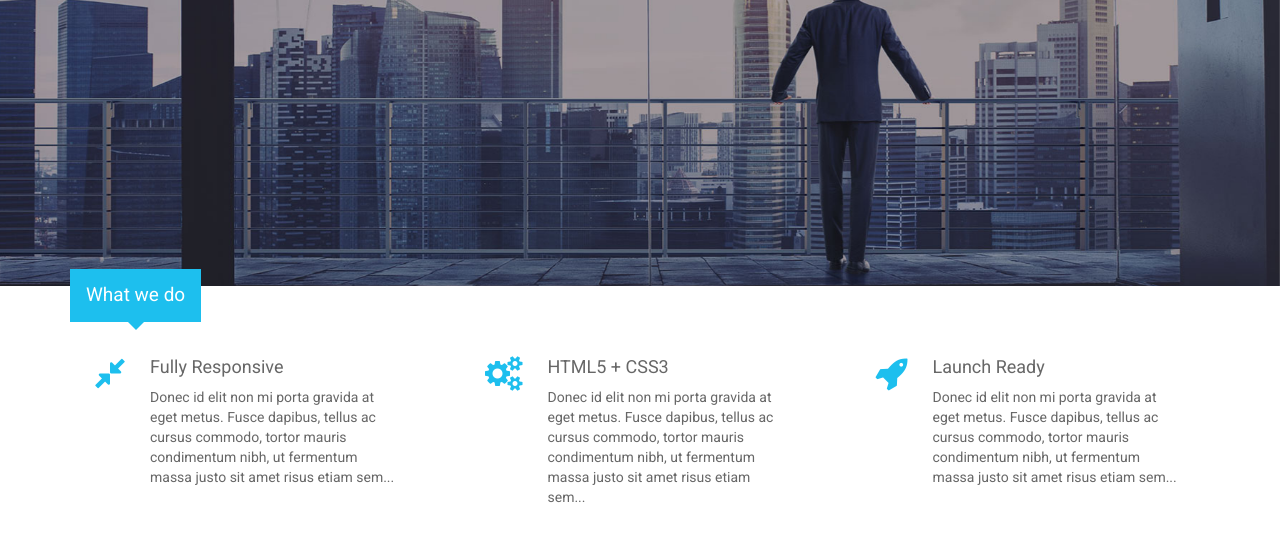
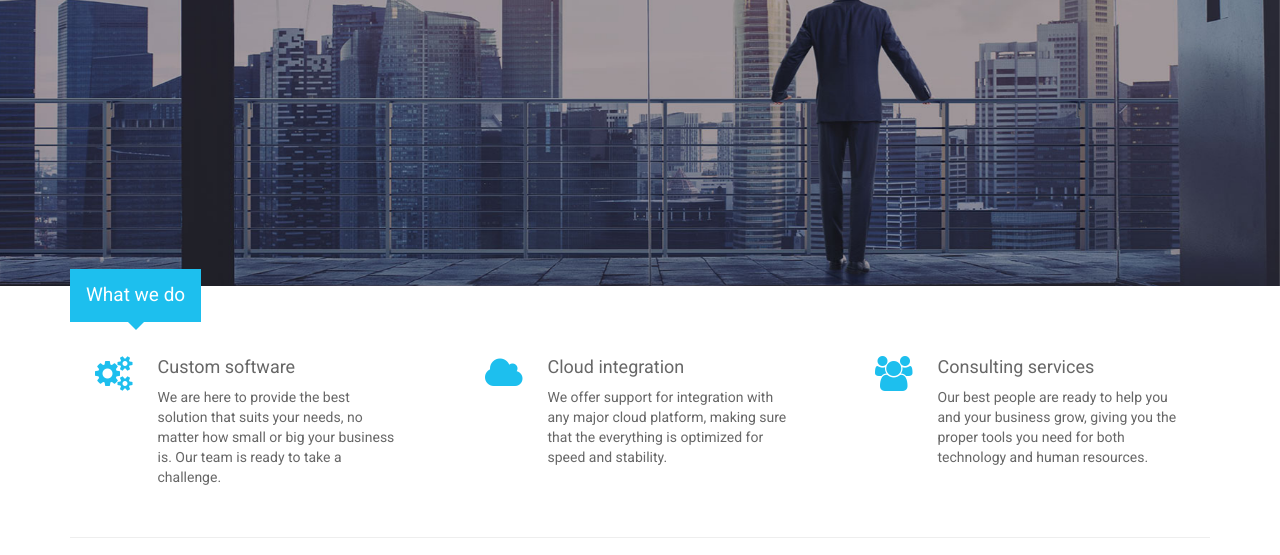
Before and after one commit to vtfuture/vtfuture.github.io, a plain HTML site: page index.html in a window 1280 px wide. Shown: the part 384-939 px from the top of the page. Drawn offline with Linux system fonts and the light colour scheme; some packages are replaced by stand-ins of ours.

Commit message:
update texts

```diff
--- a/css/landing-page.scss
+++ b/css/landing-page.scss
@@ -322,6 +322,7 @@ h3 {
 
 	.parallax {
 		height: 500px;
+		margin-bottom: -100px;
 		.parallax-image {
 			background-position: center -100px;
 			position: relative;
--- a/index.html
+++ b/index.html
@@ -78,28 +78,28 @@
 		<div class="row">
         	<div class="col-md-4">
         		<div class="feature">
-                    <i class="fa fa-compress feature-icon"></i>
+                    <i class="fa fa-cogs feature-icon"></i>
         			<div class="ft-content">
-        				<h4>Fully Responsive</h4>
-                        <p>Donec id elit non mi porta gravida at eget metus. Fusce dapibus, tellus ac cursus commodo, tortor mauris condimentum nibh, ut fermentum massa justo sit amet risus etiam sem...</p>
+        				<h4>Custom software</h4>
+                        <p>We are here to provide the best solution that suits your needs, no matter how small or big your business is. Our team is ready to take a challenge.</p>
         			</div>
         		</div>
         	</div>
         	<div class="col-md-4">
         		<div class="feature">
-                    <i class="fa fa-cogs feature-icon"></i>
+                    <i class="fa fa-cloud feature-icon"></i>
         			<div class="ft-content">
-        				<h4>HTML5 + CSS3</h4>
-                        <p>Donec id elit non mi porta gravida at eget metus. Fusce dapibus, tellus ac cursus commodo, tortor mauris condimentum nibh, ut fermentum massa justo sit amet risus etiam sem...</p>
+        				<h4>Cloud integration</h4>
+                        <p>We offer support for integration with any major cloud platform, making sure that the everything is optimized for speed and stability.</p>
         			</div>
         		</div>
         	</div>
         	<div class="col-md-4">
         		<div class="feature">
-                    <i class="fa fa-rocket feature-icon"></i>
+                    <i class="fa fa-users feature-icon"></i>
         			<div class="ft-content">
-        				<h4>Launch Ready</h4>
-                        <p>Donec id elit non mi porta gravida at eget metus. Fusce dapibus, tellus ac cursus commodo, tortor mauris condimentum nibh, ut fermentum massa justo sit amet risus etiam sem...</p>
+        				<h4>Consulting services</h4>
+                        <p>Our best people are ready to help you and your business grow, giving you the proper tools you need for both technology and human resources.</p>
         			</div>
         		</div>
         	</div>
```
Also changed, not shown: css/landing-page.css.
